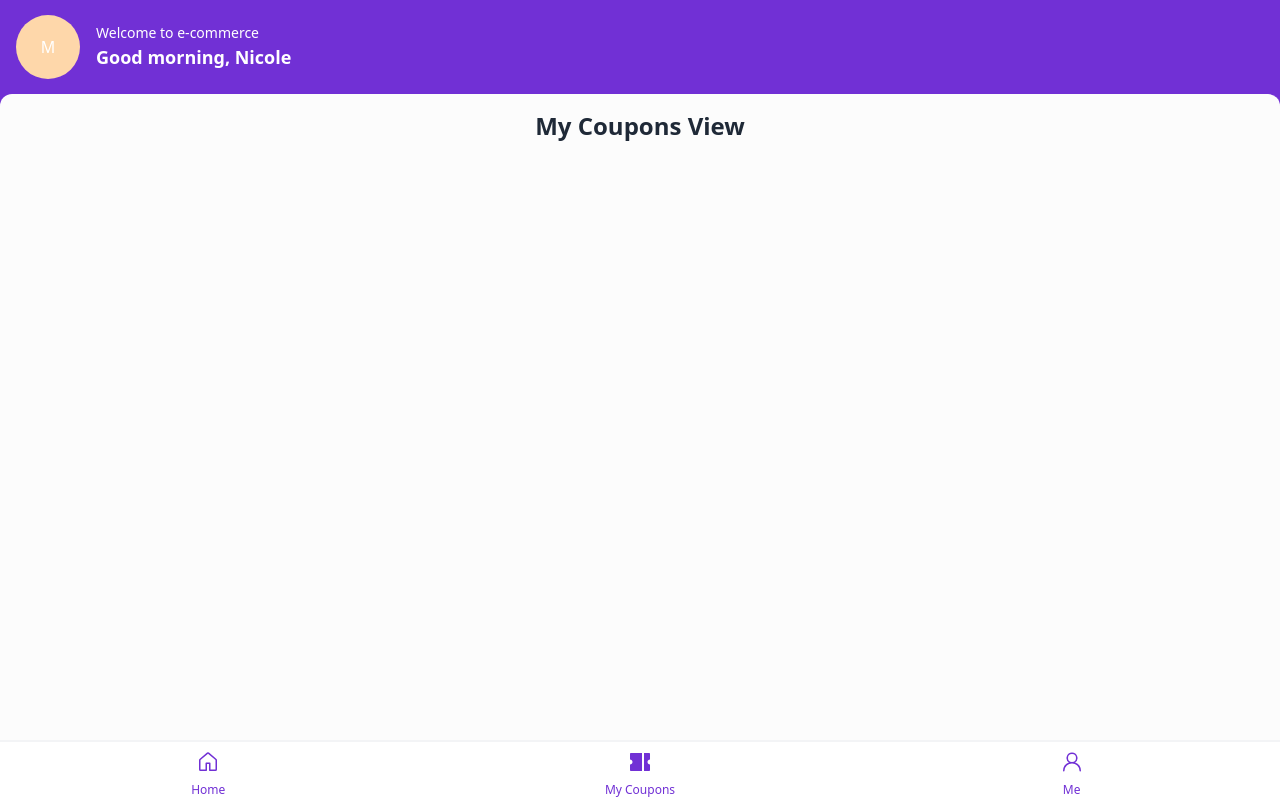
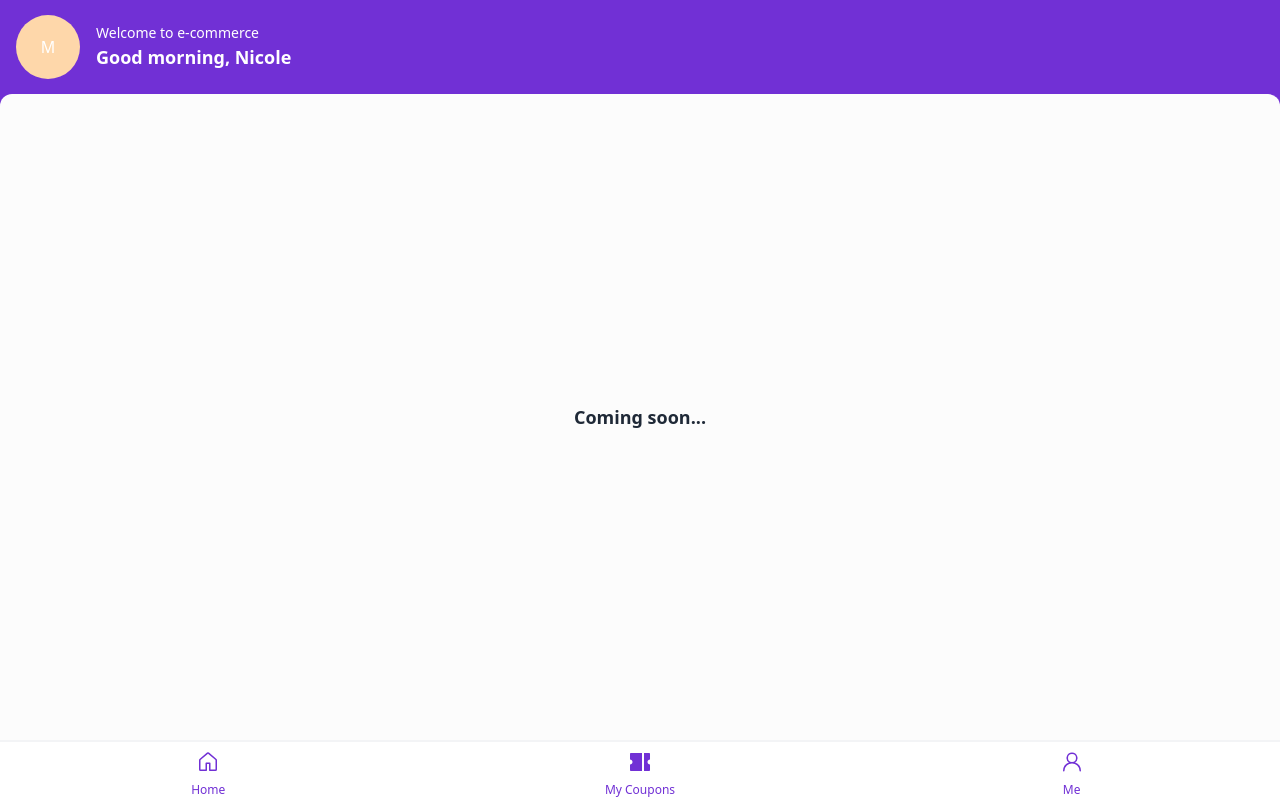
Before and after one commit to aguilanbon/ota_mfe, a React (Vite) app: page / in a window 1280 px wide. Both pictures are taken after a click on the element "My Coupons". Built offline with nearby package versions, Linux system fonts and the light colour scheme.

Commit message:
coming soon pages

```diff
--- a/src/App.jsx
+++ b/src/App.jsx
@@ -5,20 +5,24 @@ import NavigationBar from "./components/navigation_bar";
 
 // View components
 const HomeView = () => (
-  <div className="flex items-center justify-center h-full">
+  <div className="flex flex-grow flex-col items-start justify-start self-start h-full">
     <h2 className="text-2xl font-bold text-gray-800">Home View</h2>
   </div>
 );
 
 const CouponsView = () => (
-  <div className="flex items-center justify-center h-full">
-    <h2 className="text-2xl font-bold text-gray-800">My Coupons View</h2>
+  <div className="flex flex-col items-center justify-center h-full">
+    <h2 className="text-lg font-bold text-gray-800 align-middle">
+      Coming soon...
+    </h2>
   </div>
 );
 
 const ProfileView = () => (
   <div className="flex items-center justify-center h-full">
-    <h2 className="text-2xl font-bold text-gray-800">Profile View</h2>
+    <h2 className="text-lg font-bold text-gray-800 align-middle">
+      Coming soon...
+    </h2>
   </div>
 );
 
@@ -42,7 +46,7 @@ function App() {
     <>
       <div className="flex flex-col min-h-screen bg-primary min-w-screen">
         <Header />
-        <div className="flex-grow bg-offWhite rounded-t-xl p-4">
+        <div className="flex flex-grow items-center justify-center bg-offWhite rounded-t-xl p-6">
           {renderView()}
         </div>
         <NavigationBar
```
